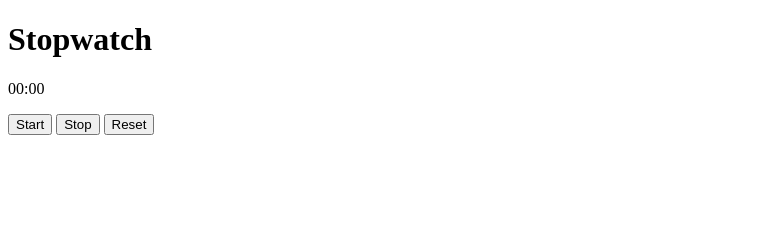
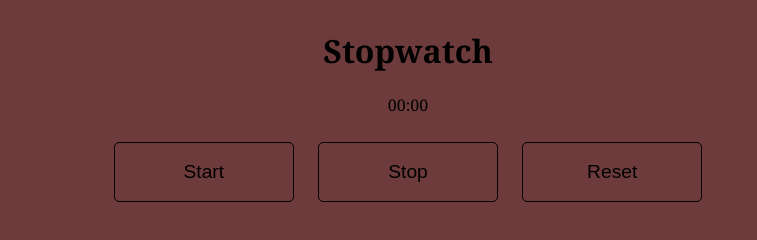
Before and after one commit to MisticG/p4_stopwatch, a plain HTML site: page index.html in a window 1280 px wide. Shown: the whole page, without its empty margins (0-757 px from the left). Drawn offline with Linux system fonts and the light colour scheme.

Commit message:
added style

```diff
--- a/index.html
+++ b/index.html
@@ -5,6 +5,7 @@
     <meta http-equiv="X-UA-Compatible" content="IE=edge">
     <meta name="viewport" content="width=device-width, initial-scale=1.0">
     <title>Stopwatch</title>
+    <link href="style.css" rel="stylesheet">
     <script src="app.js"></script>
 </head>
 <body>
--- a/style.css
+++ b/style.css
@@ -0,0 +1,30 @@
+body {
+    height: 100%;
+    background: rgb(109, 59, 59);
+    font-family: Cambria, Cochin, Georgia, Times, 'Times New Roman', serif;
+    display: flex;
+    align-content: center;
+
+}
+
+.wrapper {
+    width: 800px;
+    box-sizing: border-box;
+    align-content: center;
+    text-align: center;
+}
+
+button {
+    border-radius: 5px;
+    background: rgb(109, 59, 59);
+    border: solid 1px black;
+    font-size: 1.2em;
+    width: 180px;
+    padding: 18px 10px;
+    margin: 10px;
+    text-decoration: none;
+}
+
+button:hover {
+    background: #b59b9b;
+}
```
